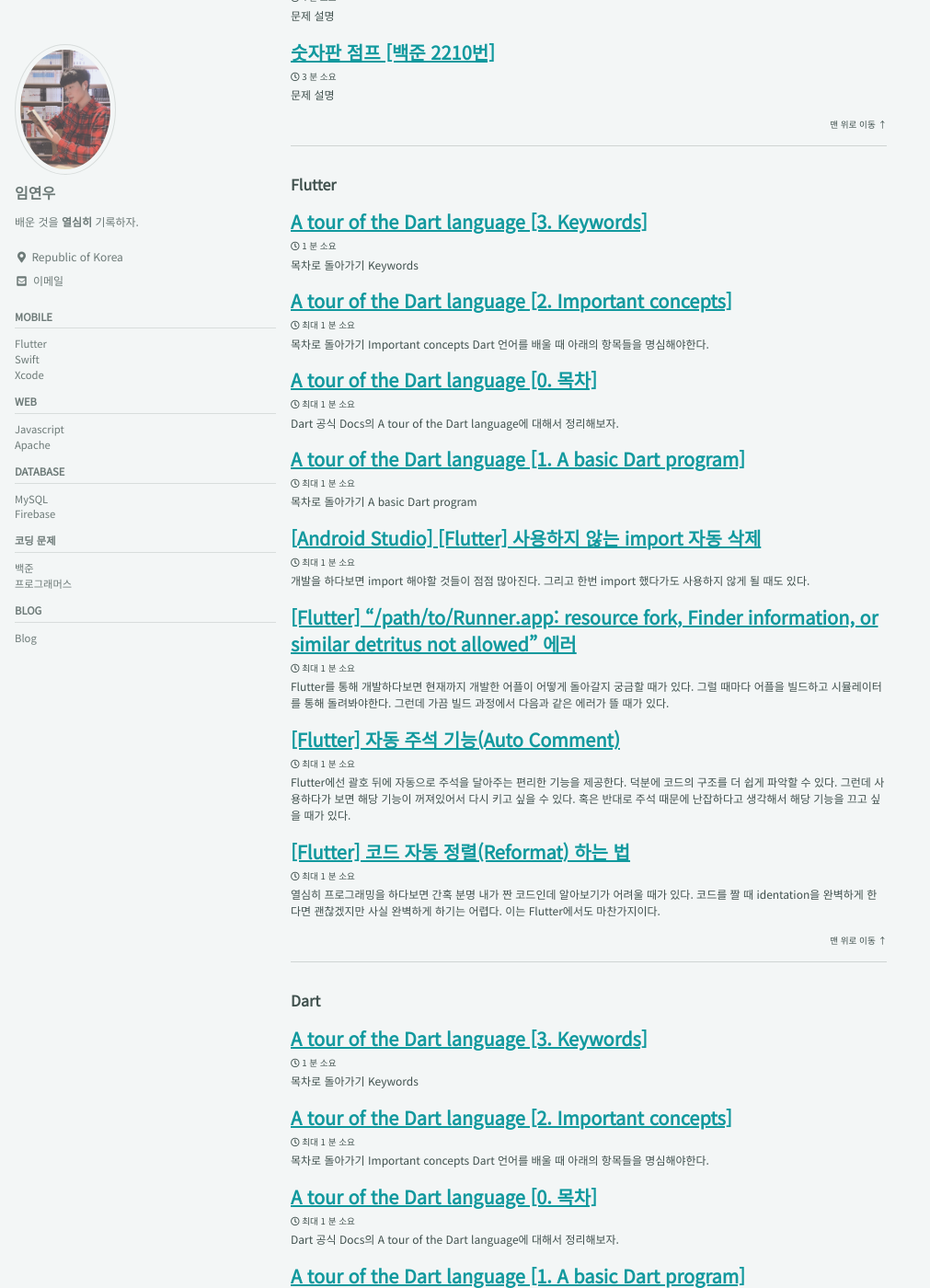
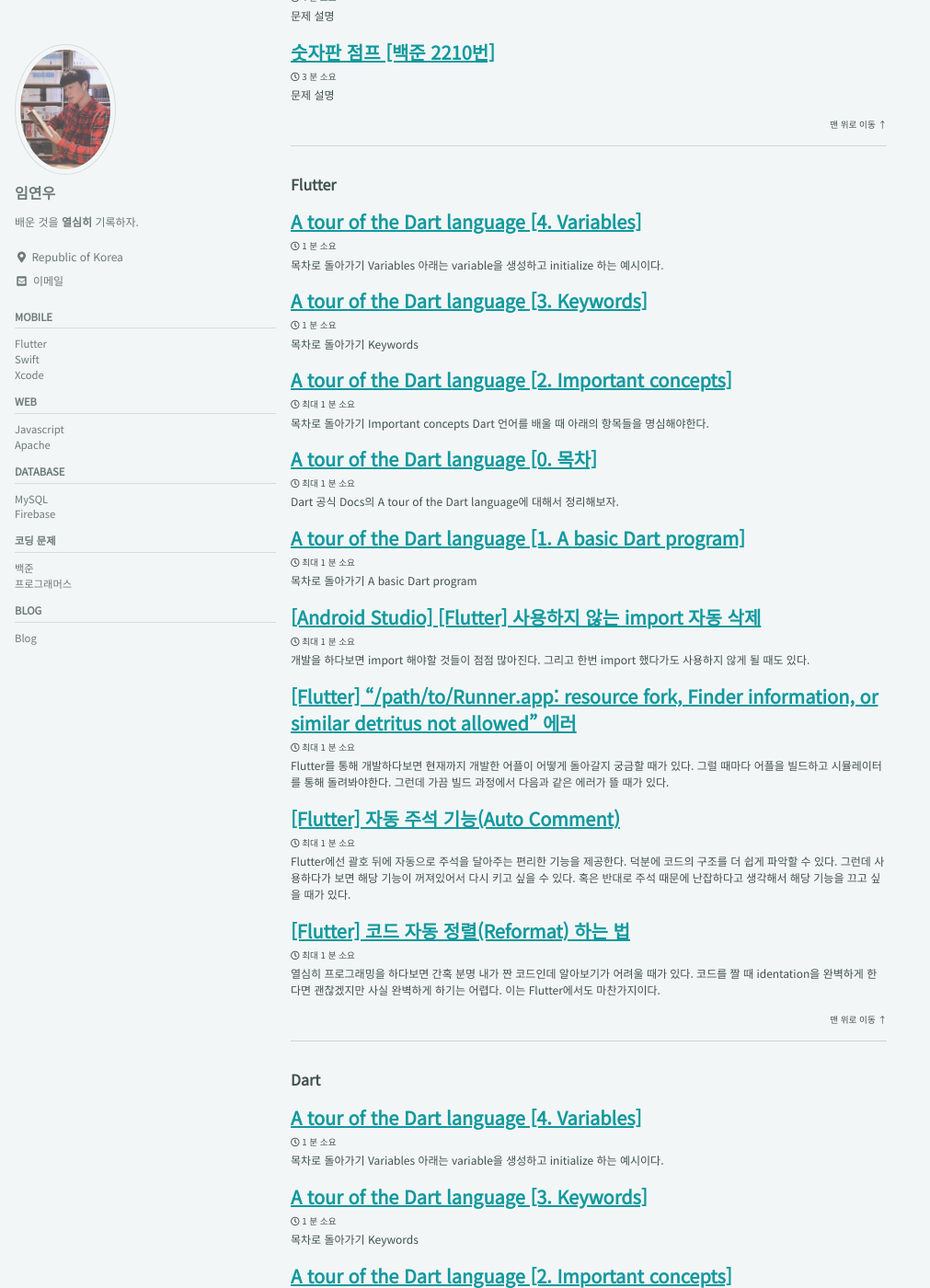
Before and after one commit to terry1213/terry1213.github.io, a Jekyll site: the page built from _pages/category-archive.md, in a window 1280 px wide and 1400 px high, scrolled down 1271 px. Shown: the whole window at 92% size, without its empty margins (0-1011 px from the left). Built offline with Jekyll 4.4.1, drawn with Linux system fonts in a browser that asks for light colours; cached includes are drawn as plain includes.

Commit message:
[CREATE] A tour of the Dart language [4. Variables]
[CREATE] A tour of the Dart language [4. Variables]

```diff
--- a/_posts/2020-12-26-a-tour-of-the-dart-language.md
+++ b/_posts/2020-12-26-a-tour-of-the-dart-language.md
@@ -18,7 +18,7 @@ Dart 공식 Docs의 [A tour of the Dart language](https://dart.dev/guides/langua
 1.  [A basic Dart program](/flutter/dart/a-tour-of-the-dart-language-1-a-basic-dart-program/)
 2.  [Important concepts](/flutter/dart/a-tour-of-the-dart-language-2-important-concepts/)
 3.  [Keywords](/flutter/dart/a-tour-of-the-dart-language-3-keywords/)
-4.  [~~Variables~~](http://)
+4.  [Variables](/flutter/dart/a-tour-of-the-dart-language-4-variables/)
 5.  [~~Built-in types~~](http://)
 6.  [~~Functions~~](http://)
 7.  [~~Operators~~](http://)
--- /dev/null
+++ b/_posts/2020-12-30-a-tour-of-the-dart-language-4-variables.md
@@ -0,0 +1,83 @@
+---
+title: A tour of the Dart language [4. Variables]
+categories:
+- Flutter
+- Dart
+tags:
+- Mobile
+---
+
+[목차로 돌아가기](/flutter/dart/a-tour-of-the-dart-language/)
+# Variables
+아래는 variable을 생성하고 initialize 하는 예시이다.
+
+{% highlight dart %}
+var name = 'Bob';
+{% endhighlight %}
+
+변수(variable)은 레퍼런스(reference)를 저장한다. 위에서 name이라는 변수는 “Bob”이라는 값의 String 오브젝트(object)의 레퍼런스를 담는다.
+
+위에서 name 변수의 타입(type)은 String으로 볼 수 있지만 타입을 지정해서 변경할 수 있다. 만약 오브젝트를 한 타입으로 제한하고 싶지 않으면 Object나 dynamic 타입을 사용해라.
+
+{% highlight dart %}
+dynamic name = 'Bob';
+{% endhighlight %}
+
+다른 선택지는 부여할 타입을 명시적으로 선언하는 것이다.
+
+{% highlight dart %}
+String name = 'Bob';
+{% endhighlight %}
+
+## Default value
+initialize 하지 않은 변수는 null 값을 가진다. numeric 타입의 변수도 마찬가지다. 숫자도 다른 것들처럼 오브젝트이기 때문이다.
+
+{% highlight dart %}
+int lineCount;
+assert(lineCount == null);
+{% endhighlight %}
+
+Note: assert(condition) 구문은 괄호 안에 있는 condition이 false일 때 exception을 던진다. 이는 개발 단계에서만 작동하고 사용자들이 직접 사용하는 제품에선 무시된다.
+
+## Final and const
+만약 변수의 값을 변경할 일이 없다면  다른 타입들 앞이나 var 대신해서 final 이나 const를 넣어라. final 변수는 한번만 값을 설정할 수 있고 const 변수는 컴파일 타임(compile-time) constant이다. const 변수는 암시적으로 final이다.
+
+아래는 final 변수의 생성과 설정 예시이다.
+
+{% highlight dart %}
+final name = 'Bob'; // type annotation 없이
+final String nickname = 'Bobby';
+{% endhighlight %}
+
+final 변수의 값을 변경할 수 없다.
+
+{% highlight dart %}
+name = 'Alice'; // Error: final 변수는 한번만 설정할 수 있다.
+{% endhighlight %}
+
+컴파일 타임 constant로 사용하기 위한 변수가 있다면 const를 사용해라. 만약 const 변수가 클래스(class) 단계에 있다면 static const로 표시해라. Where you declare the variable, set the value to a compile-time constant such as a number or string literal, a const variable, or the result of an arithmetic operation on constant numbers:
+
+{% highlight dart %}
+const bar = 1000000; // 압력의 단위 (dynes/cm2)
+const double atm = 1.01325 * bar; // 표준 대기
+{% endhighlight %}
+
+const 키워드는 단지 constant 변수를 선언하는 것에만 사용되는 것은 아니다. constant 값을 생성할 때 constant 값을 생성하는 constructor을 선언하기 위해 사용할 수도 있다. 아무 변수이던 constant 값을 가질 수 있다.
+
+{% highlight dart %}
+var foo = const [];
+final bar = const [];
+const baz = []; // const [] 와 동일하다.
+{% endhighlight %}
+
+const value를 가졌었어도 non-final 하고 non-const한 변수의 값으로 변경할 수 있다.
+
+{% highlight dart %}
+foo = [1, 2, 3]; // const [] 였었다.
+{% endhighlight %}
+
+하지만 const 변수의 값은 변경할 수 없다.
+
+{% highlight dart %}
+baz = [42]; // Error: constant 변수에는 값을 할당할 수 없습니다.
+{% endhighlight %}
```
